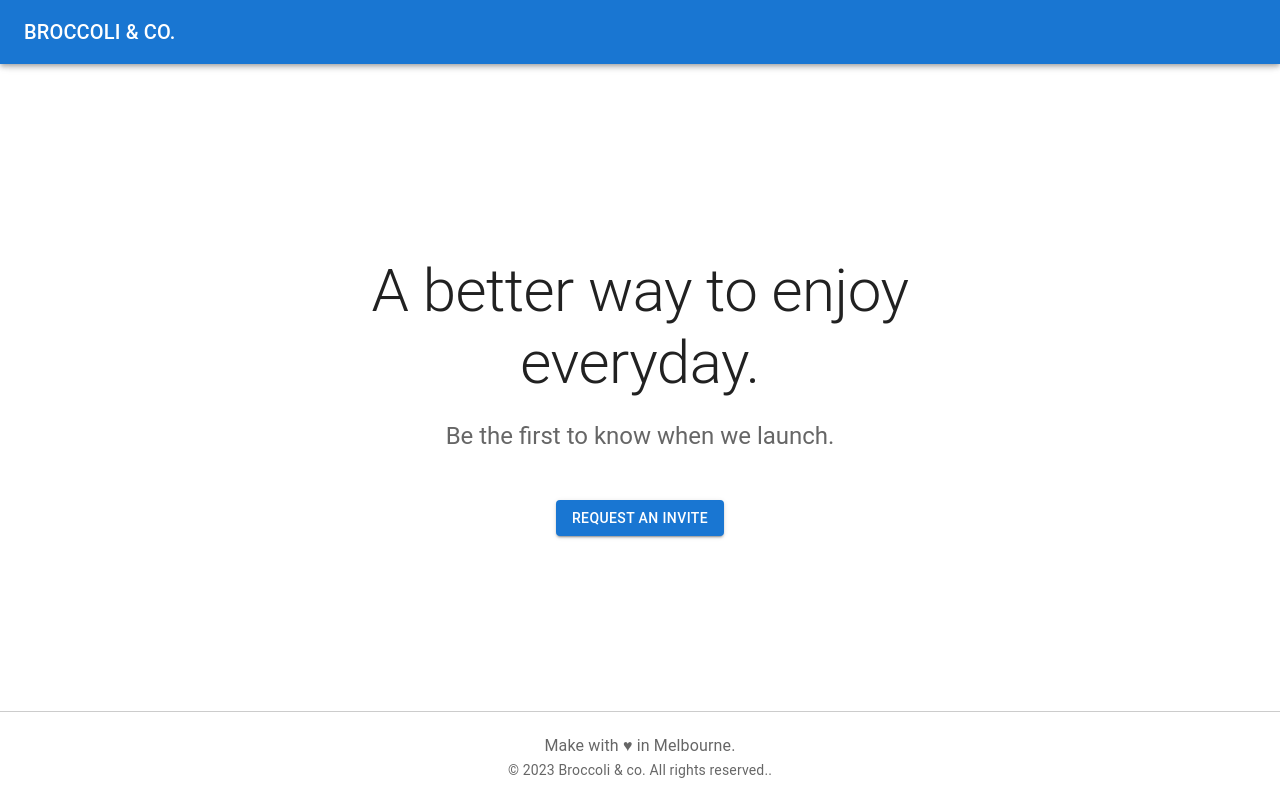
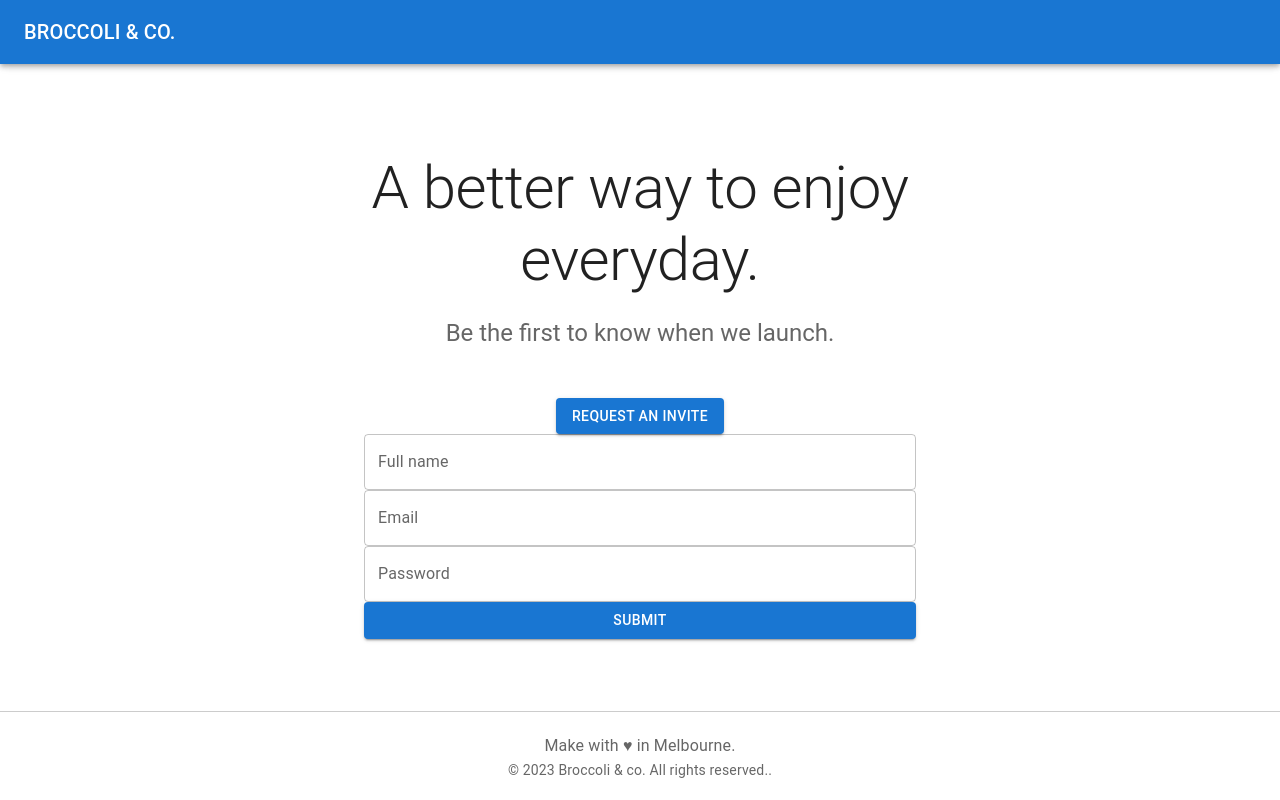
Before and after one commit to gogocat/Airwallex-test, a React (Create React App) app: page / in a window 1280 px wide. Built offline with nearby package versions, Linux system fonts and the light colour scheme.

Commit message:
added invite form

```diff
--- a/package.json
+++ b/package.json
@@ -19,7 +19,8 @@
     "react-scripts": "5.0.1",
     "sass": "^1.63.6",
     "typescript": "^4.9.5",
-    "web-vitals": "^2.1.4"
+    "web-vitals": "^2.1.4",
+    "yup": "^1.2.0"
   },
   "scripts": {
     "start": "react-scripts start",
--- a/src/components/App/App.tsx
+++ b/src/components/App/App.tsx
@@ -1,4 +1,4 @@
-import * as React from 'react';
+import React from 'react';
 import CssBaseline from '@mui/material/CssBaseline';
 import Header from 'components/Header/Header';
 import Footer from 'components/Footer/Footer';
--- a/src/components/Footer/Footer.tsx
+++ b/src/components/Footer/Footer.tsx
@@ -1,4 +1,4 @@
-import * as React from 'react';
+import React from 'react';
 import Box from '@mui/material/Box';
 import Typography from '@mui/material/Typography';
 
--- /dev/null
+++ b/src/components/Forms/InviteForm.tsx
@@ -0,0 +1,76 @@
+import React from 'react';
+import { useFormik } from 'formik';
+import * as yup from 'yup';
+import Button from '@mui/material/Button';
+import TextField from '@mui/material/TextField';
+
+const validationSchema = yup.object({
+    fullName: yup
+        .string()
+        .required('Full name is required'),
+    email: yup
+        .string()
+        .email('Enter a valid email')
+        .required('Email is required'),
+    password: yup
+        .string()
+        .min(8, 'Password should be of minimum 8 characters length')
+        .required('Password is required'),
+});
+
+function InviteForm() {
+  const formik = useFormik({
+    initialValues: {
+        fullName: '',
+        email: '',
+        password: '',
+    },
+    validationSchema: validationSchema,
+    onSubmit: (values) => {
+      alert(JSON.stringify(values, null, 2));
+    },
+  });
+
+  return (
+    <div>
+      <form onSubmit={formik.handleSubmit}>
+        <TextField
+          fullWidth
+          id="fullName"
+          name="fullName"
+          label="Full name"
+          value={formik.values.fullName}
+          onChange={formik.handleChange}
+          error={formik.touched.fullName && Boolean(formik.errors.fullName)}
+          helperText={formik.touched.fullName && formik.errors.fullName}
+        />
+        <TextField
+          fullWidth
+          id="email"
+          name="email"
+          label="Email"
+          value={formik.values.email}
+          onChange={formik.handleChange}
+          error={formik.touched.email && Boolean(formik.errors.email)}
+          helperText={formik.touched.email && formik.errors.email}
+        />
+        <TextField
+          fullWidth
+          id="password"
+          name="password"
+          label="Password"
+          type="password"
+          value={formik.values.password}
+          onChange={formik.handleChange}
+          error={formik.touched.password && Boolean(formik.errors.password)}
+          helperText={formik.touched.password && formik.errors.password}
+        />
+        <Button color="primary" variant="contained" fullWidth type="submit">
+          Submit
+        </Button>
+      </form>
+    </div>
+  );
+}
+
+export default InviteForm;
--- a/src/components/Header/Header.tsx
+++ b/src/components/Header/Header.tsx
@@ -1,4 +1,4 @@
-import * as React from 'react';
+import React from 'react';
 import AppBar from '@mui/material/AppBar';
 import Toolbar from '@mui/material/Toolbar';
 import Typography from '@mui/material/Typography';
--- a/src/components/HeroIntro/HeroIntro.tsx
+++ b/src/components/HeroIntro/HeroIntro.tsx
@@ -1,9 +1,10 @@
-import * as React from 'react';
+import React from 'react';
 import Button from '@mui/material/Button';
 import Stack from '@mui/material/Stack';
 import Box from '@mui/material/Box';
 import Typography from '@mui/material/Typography';
 import Container from '@mui/material/Container';
+import InviteForm from 'components/Forms/InviteForm';
 
 import './HeroIntro.scss';
 
@@ -38,6 +39,8 @@
                 >
                     <Button variant="contained">Request an invite</Button>
                 </Stack>
+
+                <InviteForm />
             </Container>
         </Box>
     );
```
Also changed, not shown: 1 other file (tests, documents, lock files or other folders).
